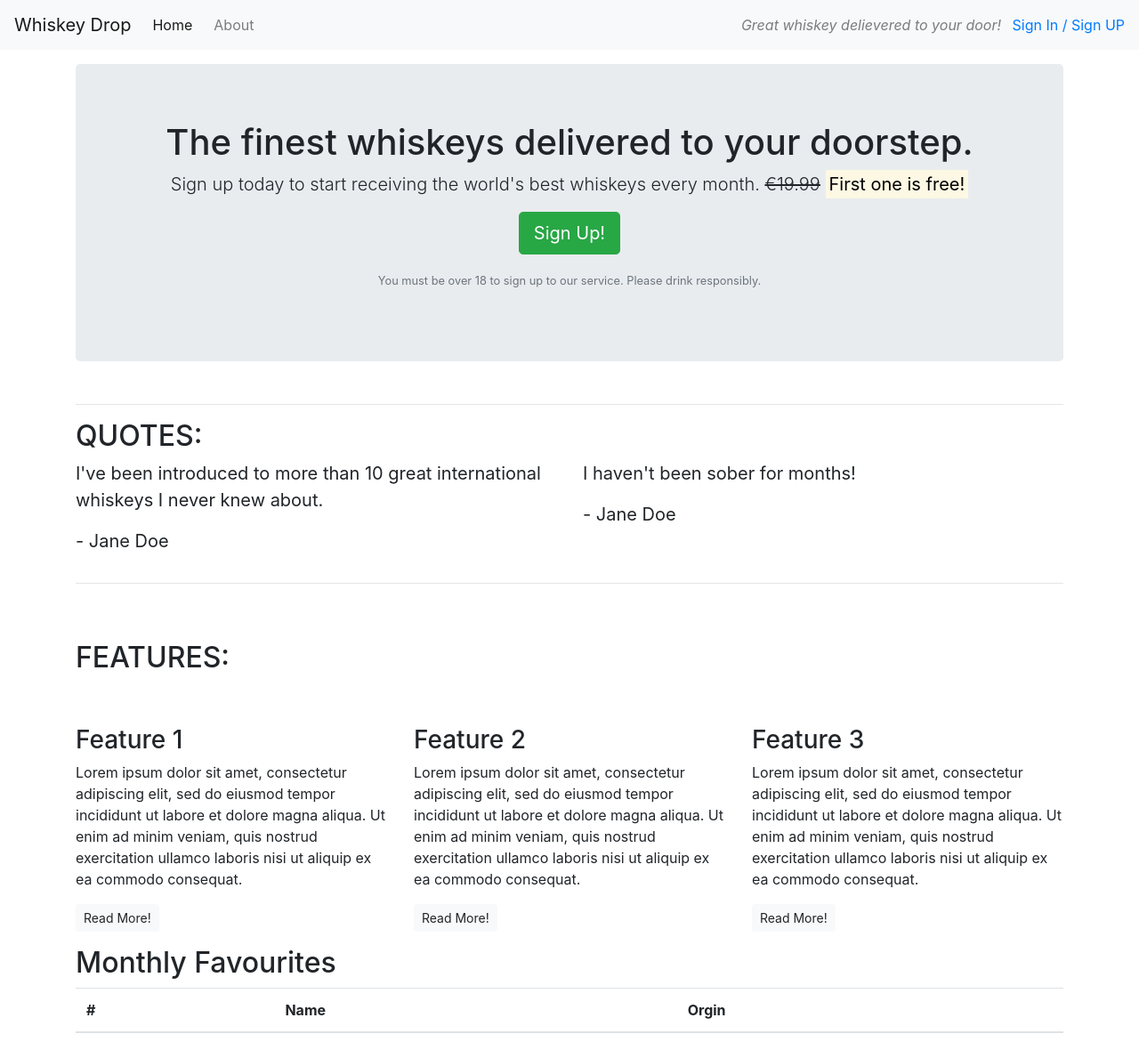
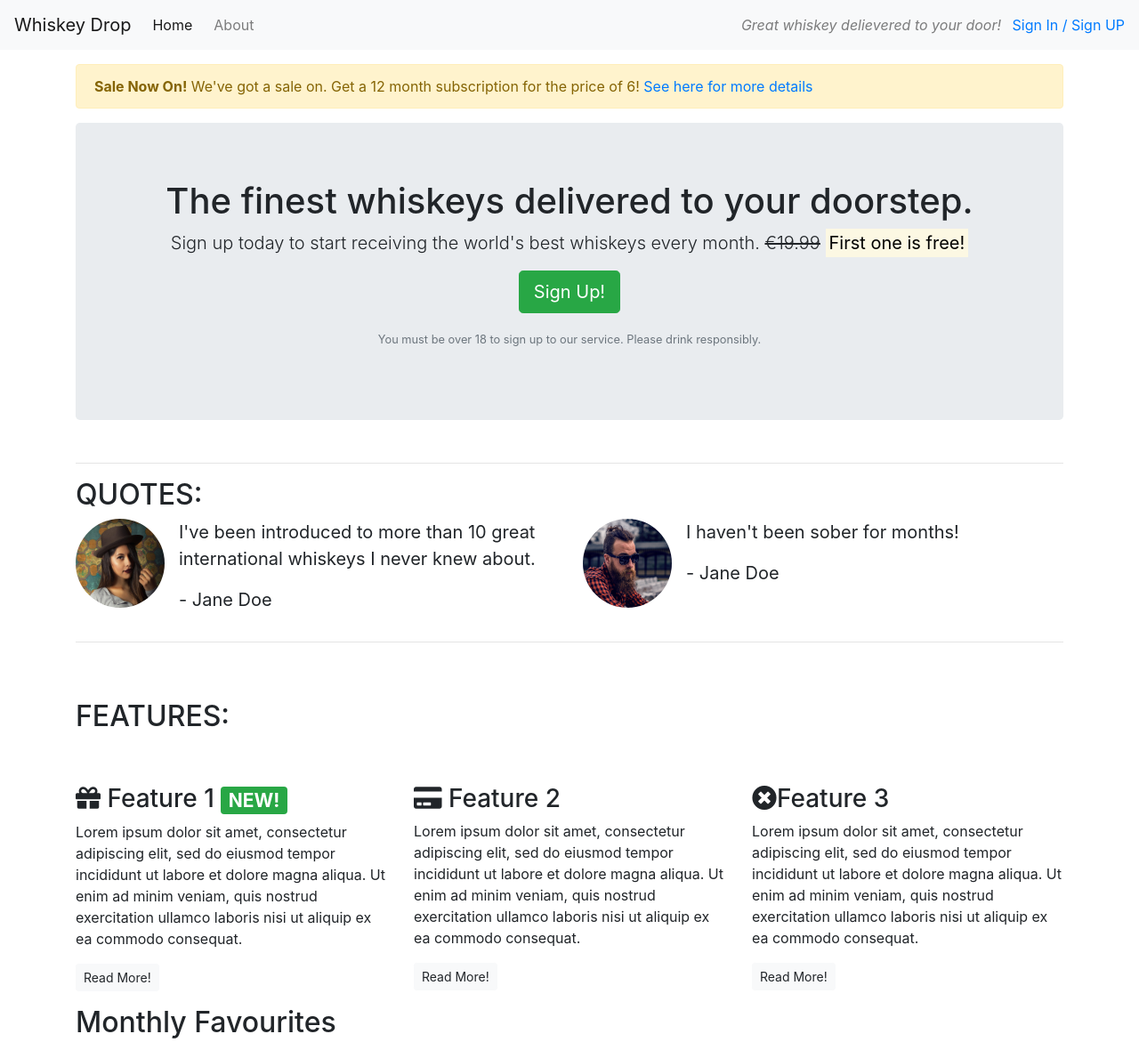
Before and after one commit to MarcSparks7/Template, a plain HTML site: page index.html in a window 1280 px wide. Shown: the top 1171 px of the page at 89% size. Drawn offline with nearby package versions, Linux system fonts and the light colour scheme.

Commit message:
images added

```diff
--- a/index.html
+++ b/index.html
@@ -8,6 +8,7 @@
       rel="stylesheet"
       href="https://maxcdn.bootstrapcdn.com/bootstrap/4.1.3/css/bootstrap.min.css"
     />
+     <link rel="stylesheet" href="https://use.fontawesome.com/releases/v5.6.1/css/all.css" integrity="sha384-gfdkjb5BdAXd+lj+gudLWI+BXq4IuLW5IT+brZEZsLFm++aCMlF1V92rMkPaX4PP" crossorigin="anonymous">
   </head>
 
   <body>
@@ -32,6 +33,13 @@
       </div>
     </nav>
     <article class="container mt-3">
+        <div class="row d-none d-sm-block">
+            <div class="col-12">
+                <div class="alert alert-warning">
+                    <strong>Sale Now On!</strong> We've got a sale on. Get a 12 month subscription for the price of 6! <a href="">See here for more details</a>
+                </div>
+            </div>
+        </div>
       <!-- Callout -->
       <div class="row">
         <div class="col-12">
@@ -58,6 +66,11 @@
         </div>
         <div class="row">
           <div class="col-12 col-md-6">
+            <div class="media">
+                <div class="d-none d-sm-block">
+                <img src="images/girl-image.png" class="rounded-circle mr-3" height="100" width="100">
+                </div>
+                <div class="media-body">
             <blockquote class="blockquote">
               <p>
                 I've been introduced to more than 10 great international
@@ -65,14 +78,22 @@
               </p>
               <p>- Jane Doe</p>
             </blockquote>
+                </div>
+            </div>
           </div>
           <div class="col-12 col-md-6">
+            <div class="media">
+                <div class="d-none d-sm-block">
+                <img src="images/guy-image.png" class="rounded-circle mr-3" height="100" width="100">
+                </div>
+                <div class="media-body">
             <blockquote class="blockquote">
               <p>I haven't been sober for months!</p>
               <p>- Jane Doe</p>
             </blockquote>
+                </div>
+            </div>
           </div>
-        </div>
       </section>
       <!-- /.quotes -->
       <hr />
@@ -87,7 +108,7 @@
         <div class="row">
           <div class="col-12 col-md-6 col-lg-4">
             <div class="feature">
-              <h3>Feature 1</h3>
+              <h3><i class="fas fa-gift d-none d-sm-inline"></i> Feature 1 <span class="badge badge-success">NEW!</span></h3>
               <p>
                 Lorem ipsum dolor sit amet, consectetur adipiscing elit, sed do
                 eiusmod tempor incididunt ut labore et dolore magna aliqua. Ut
@@ -99,7 +120,7 @@
           </div>
           <div class="col-12 col-md-6 col-lg-4">
             <div class="feature">
-              <h3>Feature 2</h3>
+              <h3><i class="fas fa-credit-card d-none d-sm-inline"></i> Feature 2</h3>
               <p>
                 Lorem ipsum dolor sit amet, consectetur adipiscing elit, sed do
                 eiusmod tempor incididunt ut labore et dolore magna aliqua. Ut
@@ -111,7 +132,7 @@
           </div>
           <div class="col-12 d-md-none d-lg-block col-lg-4">
             <div class="feature">
-              <h3>Feature 3</h3>
+              <h3><i class="fas fa-times-circle d-none d-sm-inline"></i>Feature 3</h3>
               <p>
                 Lorem ipsum dolor sit amet, consectetur adipiscing elit, sed do
                 eiusmod tempor incididunt ut labore et dolore magna aliqua. Ut
```
Also changed, not shown: images/girl-image.png (added), images/guy-image.png (added).
